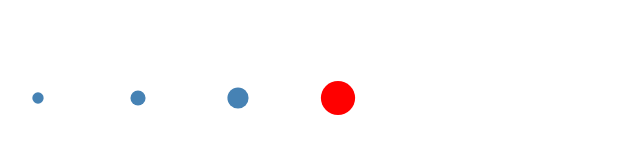
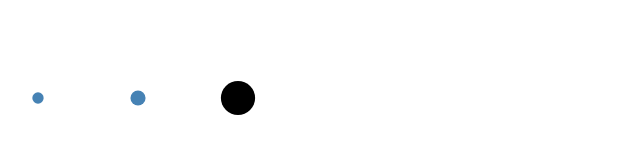
Before and after one commit to vaibhavi-r/d3-learning, a plain HTML site: page mbostock/threelittlecircles.html in a window 1280 px wide. Shown: the whole page, without its empty margins (0-640 px from the left). Drawn offline with nearby package versions, Linux system fonts and the light colour scheme.

Commit message:
Finished Trying 3 Little Circles

```diff
--- a/mbostock/threelittlecircles.html
+++ b/mbostock/threelittlecircles.html
@@ -14,17 +14,22 @@
     </svg>
     <script type="text/javascript">
 
+        function steps123 ()
+        {
+
           var circle = d3.selectAll("circle");
 
           //STEP 1 - Change Fill Color to Blue
           circle.style("fill", "steelblue");
-
           //STEP 2 - Increase circle size
           circle.attr("r", "30");
-
           //STEP 3 - Move Circle to Random Position
           circle.attr("cx", function(){return Math.random()*720; });
+        }
 
+
+        function steps45()
+        {
           //STEP 4 : Data Join with d
           /*
             Data is specified as an array of values; this mirrors the concept of a selection, which is an array of elements. In the code above, the first number (the first datum, 32) is bound to the first circle (the first element, based on the order in which they are defined in the DOM), the second number is bound to the second circle, and so on.
@@ -32,6 +37,9 @@
             After data is bound, it is accessible as the first argument to attribute and style functions. By
             convention, we typically use the name d to refer to bound data.
           */
+          var circle = d3.selectAll("circle");
+
+
           circle.data([32, 57, 112]); //Data Join
           circle.attr("r", function(d){ return Math.sqrt(d); });
 
@@ -41,23 +49,62 @@
             There’s a second optional argument to each function you can also use: the index of the element within its selection. The index is often useful for positioning elements sequentially. Again by convention, this is often referred to as i.
           */
           circle.attr("cx", function(d,i){ return i*100 + 30; })
+        }
 
 
-        //STEP 6: ENTER Selection (Adding new circle)
+
+        function steps6(){
+
+          //STEP 6: ENTER Selection (Adding circles for new data)
           var svg = d3.select("svg");
-        var circles = svg.selectAll("circle").data([32, 57, 112, 293]); //Data Join with access to enter, update, select
+          var circle = svg.selectAll("circle")
+                          .data([32, 57, 112, 293]); //Data Join with access to enter, update, select
 
-        var circleEnter = circles.enter().append("circle");
+          var circleEnter = circle.enter().append("circle"); //1 New Circle in Enter Selection
           circleEnter.attr("cy", 60);
           circleEnter.attr("cx", function(d, i) { return i * 100 + 30; });
           circleEnter.attr("r", function(d) { return Math.sqrt(d); });
           circleEnter.style("fill", "red");
+        }
+
+        function steps7(){
+            //STEP 7: EXIT Selection (Removing unused circle elements)
+            var svg = d3.select("svg");
+            var circle = svg.selectAll("circle")
+                            .data([32, 57]);
+
+            circle.exit().remove(); //Removing Last 2 circles irrespective of data
+        }
+
+        //STEP 8: Using KEY Function
+        /*
+        You can control precisely which datum is bound to which element by specifying a key function to selection.data. For example, by using the identity function, you can rebind the circles to new data while ensuring that existing circles are rebound to the same value in the new data, if any.
+        */
+
+        function steps8(){
+          console.log("Running All Together!");
+
+          var key = function (d){ return d;}
+          var circle = d3.select("svg").selectAll("circle")
+              .data([32, 57, 293], key);
+
+          circle.enter().append("circle")
+              .attr("cy", 60)
+              .attr("cx", function(d, i) { return i * 100 + 30; })
+              .attr("r", function(d) { return Math.sqrt(d); })
+              .style("color", "pink");
+
+          circle.exit().remove();
+
+        }
 
 
-
-
-
-
+        //RUN STEPS
+        steps123();
+        steps45();
+        steps6();
+        steps7();
+        steps8();
 
     </script>
 
```
Lines whose indentation alone changed are shown as unchanged.
